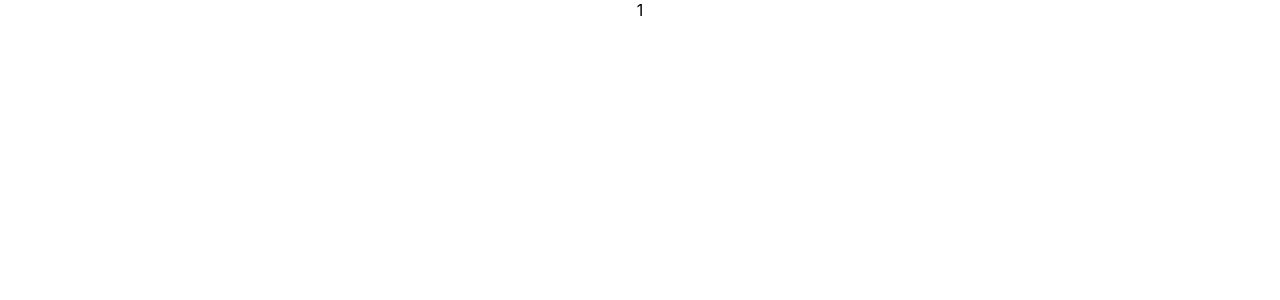
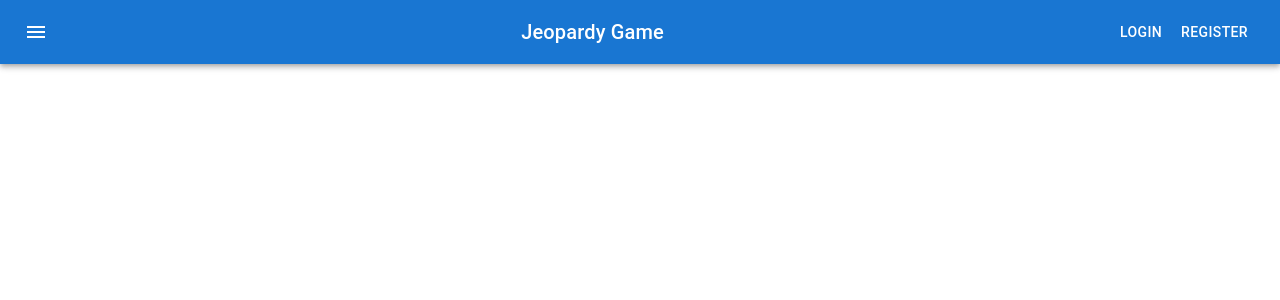
Before and after one commit to TyNai3/Jeopardy-game, a React (Create React App) app in the folder frontend/: page / in a window 1280 px wide. Shown: the top 300 px of the page. Built offline with nearby package versions, Linux system fonts and the light colour scheme.

Commit message:
Appbar added

```diff
--- a/frontend/package.json
+++ b/frontend/package.json
@@ -5,6 +5,7 @@
   "dependencies": {
     "@emotion/react": "^11.10.5",
     "@emotion/styled": "^11.10.5",
+    "@mui/icons-material": "^5.10.15",
     "@mui/material": "^5.10.15",
     "@testing-library/jest-dom": "^5.16.5",
     "@testing-library/react": "^13.4.0",
--- a/frontend/src/App/App.tsx
+++ b/frontend/src/App/App.tsx
@@ -1,10 +1,11 @@
 import React from 'react';
+import Appbar from '../Appbar/Appbar';
 import './App.css';
 
 function App(): JSX.Element {
   return (
     <div className="App">
-      1
+      <Appbar />
     </div>
   );
 }
--- /dev/null
+++ b/frontend/src/Appbar/Appbar.tsx
@@ -0,0 +1,34 @@
+import * as React from 'react';
+import AppBar from '@mui/material/AppBar';
+import Box from '@mui/material/Box';
+import Toolbar from '@mui/material/Toolbar';
+import Typography from '@mui/material/Typography';
+import Button from '@mui/material/Button';
+import IconButton from '@mui/material/IconButton';
+import MenuIcon from '@mui/icons-material/Menu';
+
+export default function ButtonAppBar():JSX.Element {
+  return (
+    <Box sx={{ flexGrow: 1 }}>
+      <AppBar position="static">
+        <Toolbar>
+          <IconButton
+            size="large"
+            edge="start"
+            color="inherit"
+            aria-label="menu"
+            sx={{ mr: 2 }}
+          >
+            <MenuIcon />
+          </IconButton>
+          <Typography variant="h6" component="div" sx={{ flexGrow: 1 }}>
+            Jeopardy Game
+          </Typography>
+          {true && <Button color="inherit">Login</Button>}
+          {true && <Button color="inherit">Register</Button>}
+          {false && <Button color="inherit">Log out</Button>}
+        </Toolbar>
+      </AppBar>
+    </Box>
+  );
+}
--- a/frontend/tsconfig.json
+++ b/frontend/tsconfig.json
@@ -22,5 +22,5 @@
   },
   "include": [
     "src"
-  ]
+, "Appbar"  ]
 }
```
Also changed, not shown: 2 other files (tests, documents, lock files or other folders).
